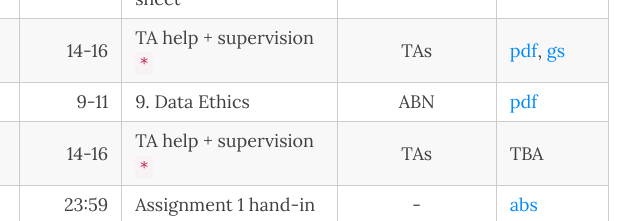
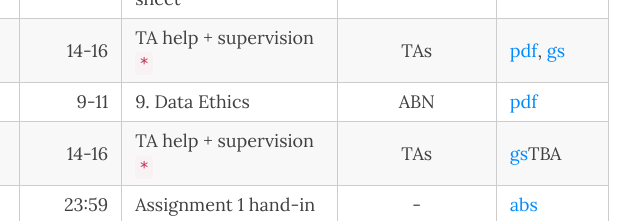
Before and after one commit to isdsucph/isds2022, a plain HTML site: page docs/page/timeplan/index.html in a window 1280 px wide. Shown: the part 1629-1850 px from the top of the page, 406-1046 px from the left. Drawn offline with nearby package versions, Linux system fonts and the light colour scheme; some packages are replaced by stand-ins of ours; a script that the page names is missing.

Commit message:
Add supervision sheet with new dates for 080522

```diff
--- a/docs/page/timeplan/index.html
+++ b/docs/page/timeplan/index.html
@@ -424,7 +424,7 @@ Morning session (9-12): 9-10 Live lecture, 10-12 Notebook with integrated lectur
 <td style="text-align:right">14-16</td>
 <td>TA help + supervision <code>*</code></td>
 <td style="text-align:center">TAs</td>
-<td style="text-align:left">TBA</td>
+<td style="text-align:left"><a href="https://docs.google.com/spreadsheets/d/1_zHewDisKxA6lIEQh9tTvtLMEkIvTokHAHh7eDgD_k4/edit">gs</a>TBA</td>
 </tr>
 <tr>
 <td>Aug 05</td>
```
Also changed, not shown: 2 other files.
